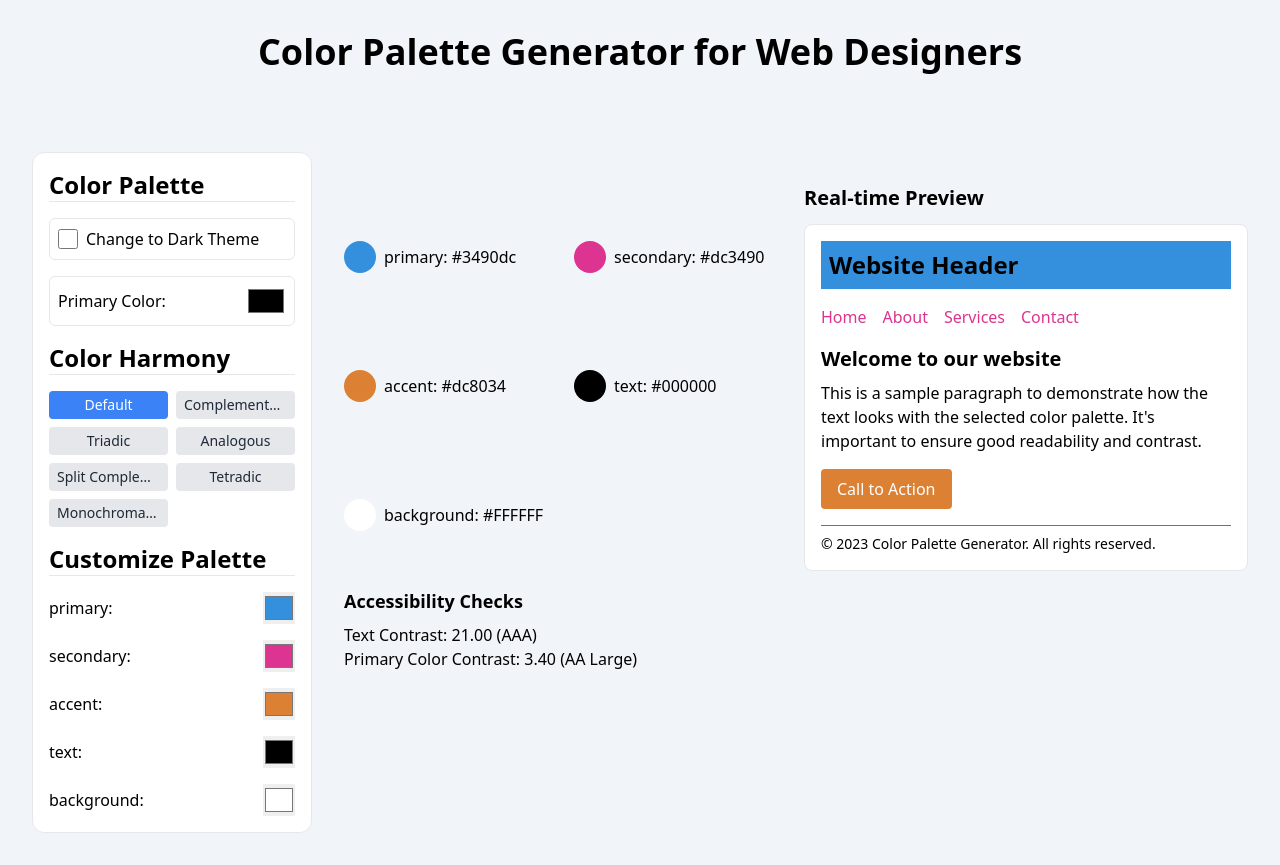
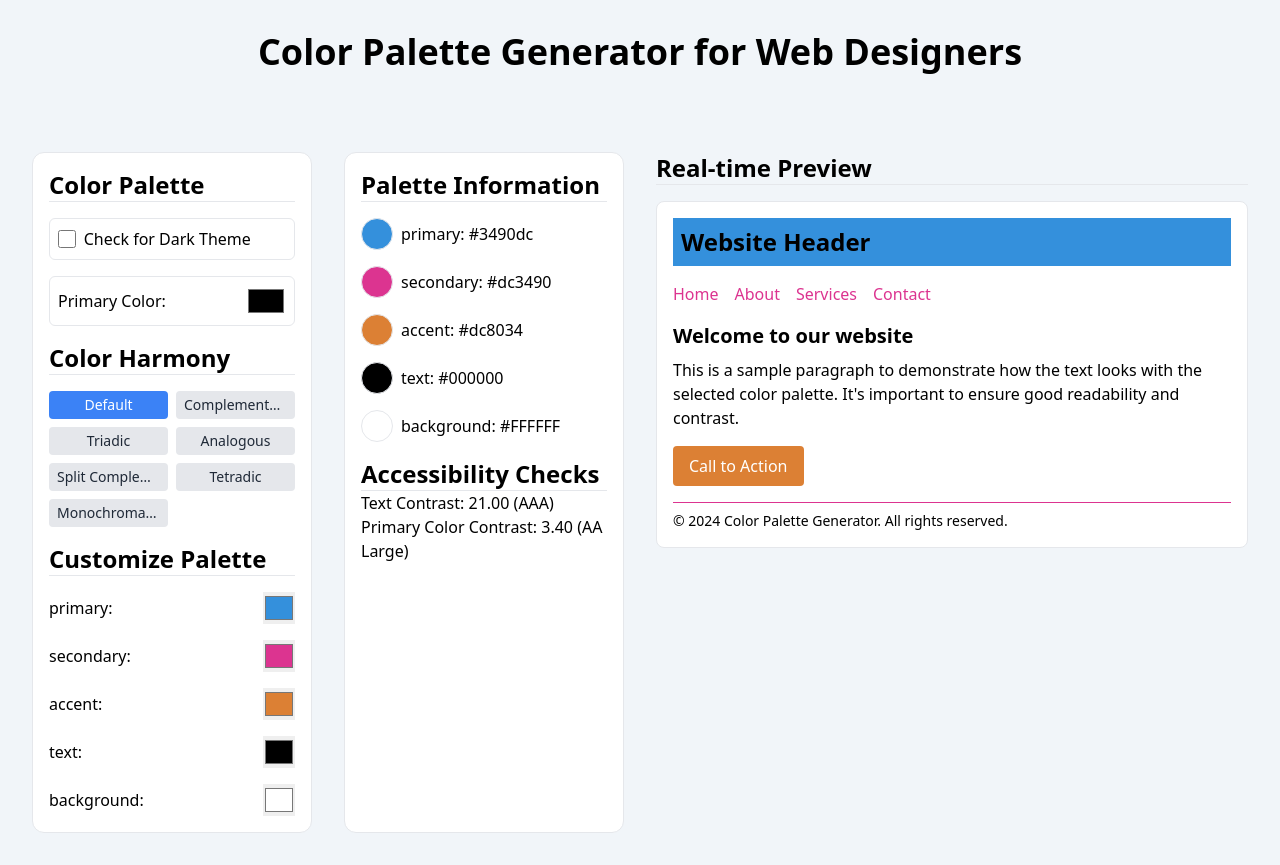
Before and after one commit to jepeteo/react-color-palette-generator, a React (Vite) app: page / in a window 1280 px wide. Built offline with nearby package versions, Linux system fonts and the light colour scheme.

Commit message:
layout fixes

```diff
--- a/src/App.jsx
+++ b/src/App.jsx
@@ -1,6 +1,7 @@
 // src/App.js
 import { useState, useEffect } from 'react';
 import ColorInput from './components/ColorInput';
+import ColorLegend from './components/ColorLegend';
 import Preview from './components/Preview';
 import PaletteCustomizer from './components/PaletteCustomizer';
 import HarmonySelector from './components/HarmonySelector';
@@ -23,32 +24,39 @@ function App() {
   const [harmony, setHarmony] = useState('default');
   const [isDarkMode, setIsDarkMode] = useState(false);
 
-  useEffect(() => {
+  useEffect(
+    () => {
       let newPalette;
       switch (harmony) {
         case 'complementary':
           newPalette = generateComplementaryPalette(primaryColor, isDarkMode);
           break;
         case 'triadic':
-        newPalette = generateTriadicPalette(primaryColor);
+          newPalette = generateTriadicPalette(primaryColor, isDarkMode);
           break;
         case 'analogous':
-        newPalette = generateAnalogousPalette(primaryColor);
+          newPalette = generateAnalogousPalette(primaryColor, isDarkMode);
           break;
         case 'split-complementary':
-        newPalette = generateSplitComplementaryPalette(primaryColor);
+          newPalette = generateSplitComplementaryPalette(
+            primaryColor,
+            isDarkMode,
+          );
           break;
         case 'tetradic':
-        newPalette = generateTetradicPalette(primaryColor);
+          newPalette = generateTetradicPalette(primaryColor, isDarkMode);
           break;
         case 'monochromatic':
-        newPalette = generateMonochromaticPalette(primaryColor);
+          newPalette = generateMonochromaticPalette(primaryColor, isDarkMode);
           break;
         default:
-        newPalette = generatePalette(primaryColor, isDarkMode);
+          newPalette = generatePalette(primaryColor, isDarkMode, isDarkMode);
       }
       setPalette(newPalette);
-  }, [primaryColor, harmony, isDarkMode]);
+    },
+    [primaryColor, harmony, isDarkMode],
+    isDarkMode,
+  );
 
   return (
     <div className="App">
@@ -64,14 +72,15 @@ function App() {
           <PaletteCustomizer palette={palette} updatePalette={setPalette} />
         )}
       </div>
-      <div className="col-span-1 md:col-span-3">
+      <div className="containerInfo">
         {palette && (
           <>
-            <Preview palette={palette} />
+            <ColorLegend palette={palette} />
             <AccessibilityChecker palette={palette} />
           </>
         )}
       </div>
+      <div className='containerPreview'>{palette && <Preview palette={palette} />}</div>
     </div>
   );
 }
--- a/src/components/AccessibilityChecker.jsx
+++ b/src/components/AccessibilityChecker.jsx
@@ -18,7 +18,7 @@ function AccessibilityChecker({ palette }) {
 
   return (
     <div className="mt-4">
-      <h3 className="mb-2 text-lg font-semibold">Accessibility Checks</h3>
+      <h3 className="containerTitle">Accessibility Checks</h3>
       <div>
         <p>
           Text Contrast: {textContrast.toFixed(2)} (
--- /dev/null
+++ b/src/components/ColorLegend.jsx
@@ -0,0 +1,22 @@
+import React from 'react';
+
+const ColorLegend = ({ palette }) => {
+  return (
+    <div className="colorLegend">
+      <h2 className="containerTitle">Palette Information</h2>
+      {Object.entries(palette).map(([name, color]) => (
+        <div key={name} className="flex items-center">
+          <div
+            className="mr-2 h-8 w-8 rounded-full border"
+            style={{ backgroundColor: color }}
+          ></div>
+          <span>
+            {name}: {color}
+          </span>
+        </div>
+      ))}
+    </div>
+  );
+};
+
+export default ColorLegend;
--- a/src/components/PaletteCustomizer.jsx
+++ b/src/components/PaletteCustomizer.jsx
@@ -20,7 +20,7 @@ function PaletteCustomizer({ palette, updatePalette }) {
               id={`color-${name}`}
               value={color}
               onChange={(e) => handleColorChange(name, e.target.value)}
-              className="h-8 w-8 "
+              className="h-8 w-8"
             />
           </div>
         ))}
--- a/src/components/Preview.jsx
+++ b/src/components/Preview.jsx
@@ -3,22 +3,8 @@ import React from 'react';
 
 function Preview({ palette }) {
   return (
-    <div className="mt-8 grid grid-cols-2 gap-4">
-      <div className="mt-4 grid grid-cols-2 gap-4">
-        {Object.entries(palette).map(([name, color]) => (
-          <div key={name} className="flex items-center">
-            <div
-              className="mr-2 h-8 w-8 rounded-full"
-              style={{ backgroundColor: color }}
-            ></div>
-            <span>
-              {name}: {color}
-            </span>
-          </div>
-        ))}
-      </div>
-      <div>
-        <h2 className="mb-3 text-xl font-semibold">Real-time Preview</h2>
+    <div className="grid grid-cols-1 gap-4">
+      <h2 className="containerTitle">Real-time Preview</h2>
       <div
         className="rounded-lg border p-4"
         style={{ backgroundColor: palette.background }}
@@ -77,10 +63,9 @@ function Preview({ palette }) {
           style={{ borderColor: palette.secondary }}
         >
           <p className="text-sm" style={{ color: palette.text }}>
-              © 2023 Color Palette Generator. All rights reserved.
+            © 2024 Color Palette Generator. All rights reserved.
           </p>
         </footer>
-        </div>
       </div>
     </div>
   );
--- a/src/components/ThemeToggle.jsx
+++ b/src/components/ThemeToggle.jsx
@@ -10,12 +10,12 @@ function ThemeToggle({ isDarkMode, setIsDarkMode }) {
           checked={isDarkMode}
           onChange={() => setIsDarkMode(!isDarkMode)}
         />
+        {isDarkMode ? (
+          <span className="ml-2 block w-full">Uncheck for Light Theme</span>
+        ) : (
+          <span className="ml-2 block w-full">Check for Dark Theme</span>
+        )}
       </label>
-      {isDarkMode ? (
-        <span className="ml-2">Change to Light Theme</span>
-      ) : (
-        <span className="ml-2">Change to Dark Theme</span>
-      )}
     </div>
   );
 }
--- a/src/index.css
+++ b/src/index.css
@@ -24,12 +24,21 @@
   .containerColorPalette h2 {
     @apply border-b text-2xl font-bold;
   }
+
+  .containerInfo {
+    @apply rounded-xl border bg-white p-4;
+  }
+
+  .containerPreview {
+    @apply col-span-1 md:col-span-2;
+  }
+
   /* ThemeToggle*/
   .toggleSwitch {
     @apply flex items-center rounded-md border p-2;
   }
   .switch {
-    @apply flex;
+    @apply flex w-full items-center;
   }
   .switch input {
     @apply h-5 w-5;
@@ -67,6 +76,11 @@
   .paletteItems input {
     @apply justify-self-end;
   }
+
+  /* ColorLegend */
+  .colorLegend {
+    @apply grid grid-cols-1 gap-4;
+  }
 }
 
 @layer utilities {
--- a/src/utils/colorUtils.jsx
+++ b/src/utils/colorUtils.jsx
@@ -11,13 +11,6 @@ export function generatePalette(primaryColor, isDarkMode) {
     text: isDarkMode ? '#FFFFFF' : '#000000',
     background: isDarkMode ? '#000000' : '#FFFFFF',
   };
-  // Add more shades
-  palette.primaryLight = chroma.mix(palette.primary, '#ffffff', 0.3).hex();
-  palette.primaryDark = chroma.mix(palette.primary, '#000000', 0.3).hex();
-  palette.secondaryLight = chroma.mix(palette.secondary, '#ffffff', 0.3).hex();
-  palette.secondaryDark = chroma.mix(palette.secondary, '#000000', 0.3).hex();
-
-  return palette;
 }
 
 export function generateComplementaryPalette(primaryColor, isDarkMode) {
```
Lines whose indentation alone changed are shown as unchanged.
